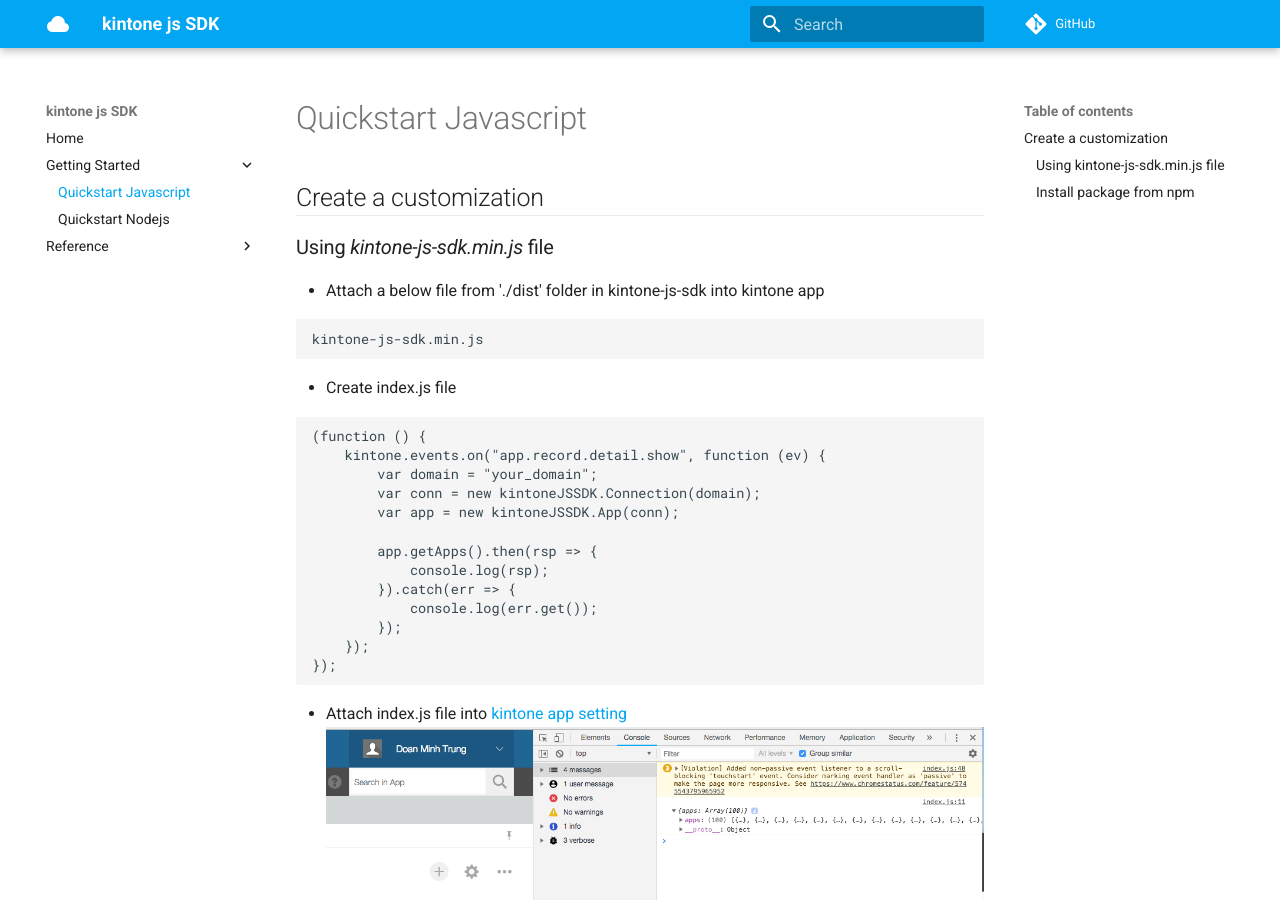
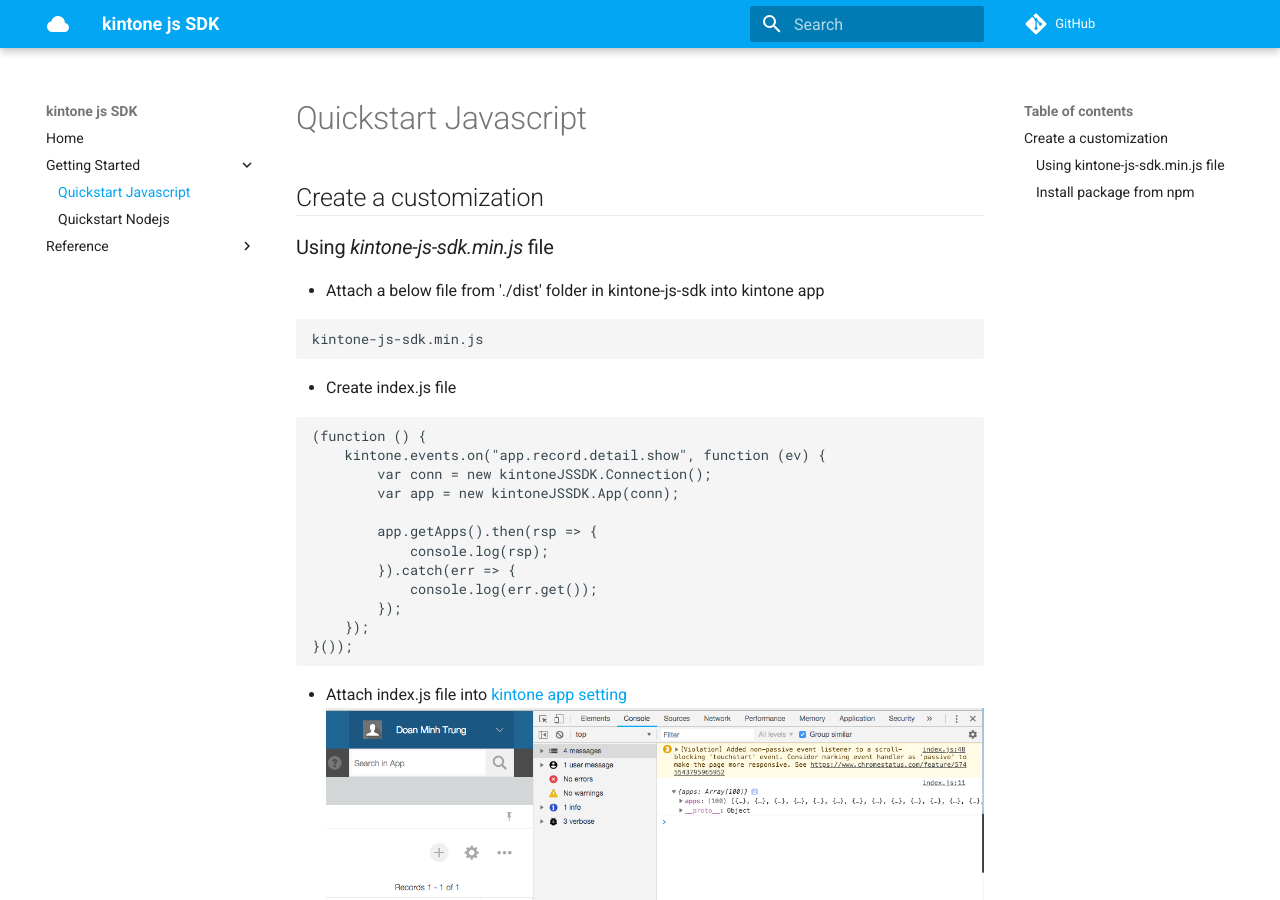
Before and after one commit to kintone-labs/kintone-js-sdk, an MkDocs documentation site: the page built from docs/getting-started/quickstart-browser.md, in a window 1280 px wide and 900 px high. Built offline with MkDocs 1.6.1 and Material for MkDocs 9.7.7, drawn with Linux system fonts in a browser that asks for light colours; comment, search, counter and statistics services are not loaded; old or Windows-style settings are respelled for this version of MkDocs; some of the changed text lies outside the part shown.

Commit message:
Update quickstart-browser.md

````diff
--- a/docs/getting-started/quickstart-browser.md
+++ b/docs/getting-started/quickstart-browser.md
@@ -12,8 +12,7 @@ kintone-js-sdk.min.js
 ```javascript
 (function () {
     kintone.events.on("app.record.detail.show", function (ev) {
-        var domain = "your_domain";
-        var conn = new kintoneJSSDK.Connection(domain);
+        var conn = new kintoneJSSDK.Connection();
         var app = new kintoneJSSDK.App(conn);
 
         app.getApps().then(rsp => {
@@ -22,7 +21,7 @@ kintone-js-sdk.min.js
             console.log(err.get());
         });
     });
-});
+}());
 ```
 * Attach index.js file into [kintone app setting](https://get.kintone.help/hc/en-us/articles/115001237528#App
 )
@@ -120,8 +119,7 @@ Step 3: Add the index.js file to src/ folder
 ```javacript
 import {Connection, App} from 'kintone-js-sdk';
 kintone.events.on("app.record.index.show", function (ev) {
-    const domain = "your_domain";
-    const conn = new Connection(domain);
+    const conn = new Connection();
     const app = new App(conn);
 
     app.getApps().then(rsp => {
@@ -129,7 +127,7 @@ kintone.events.on("app.record.index.show", function (ev) {
     }).catch(err => {
         console.log(err.get());
     });
-});
+}());
 ```
 
 
````
